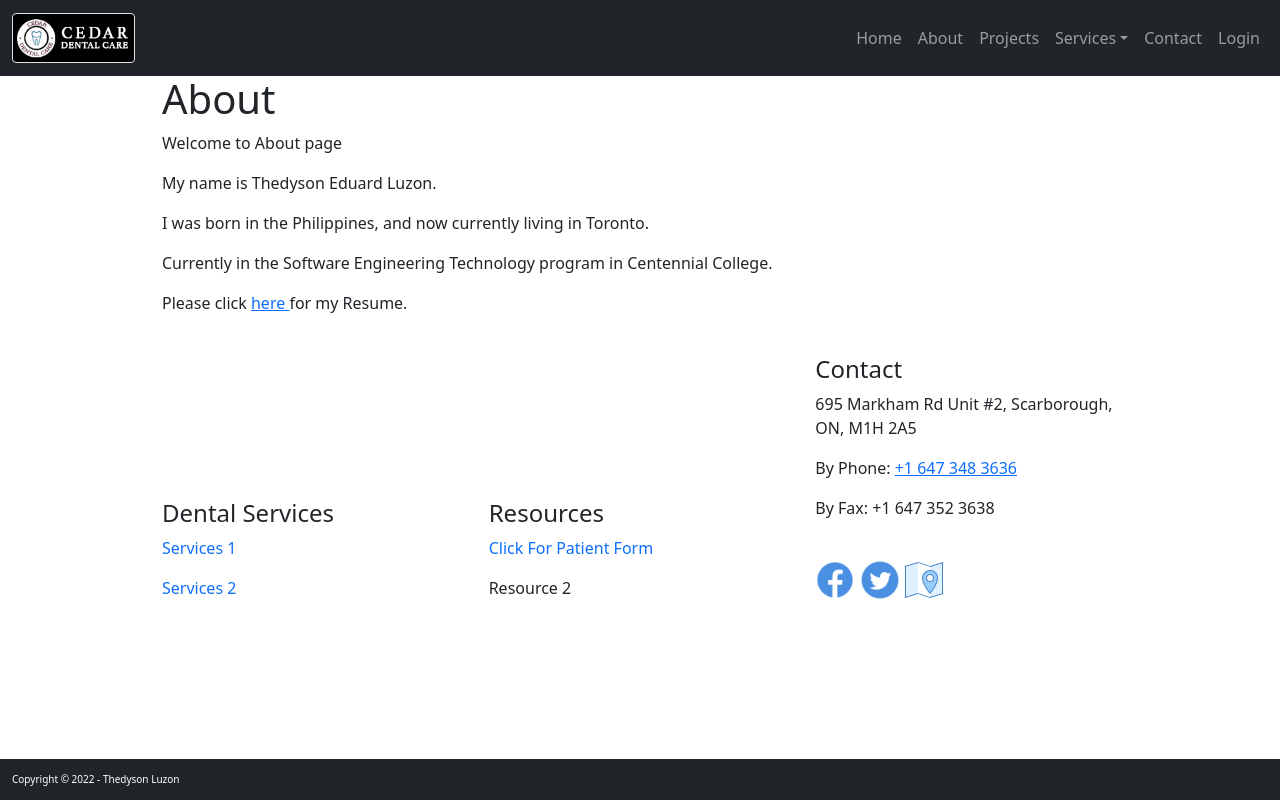
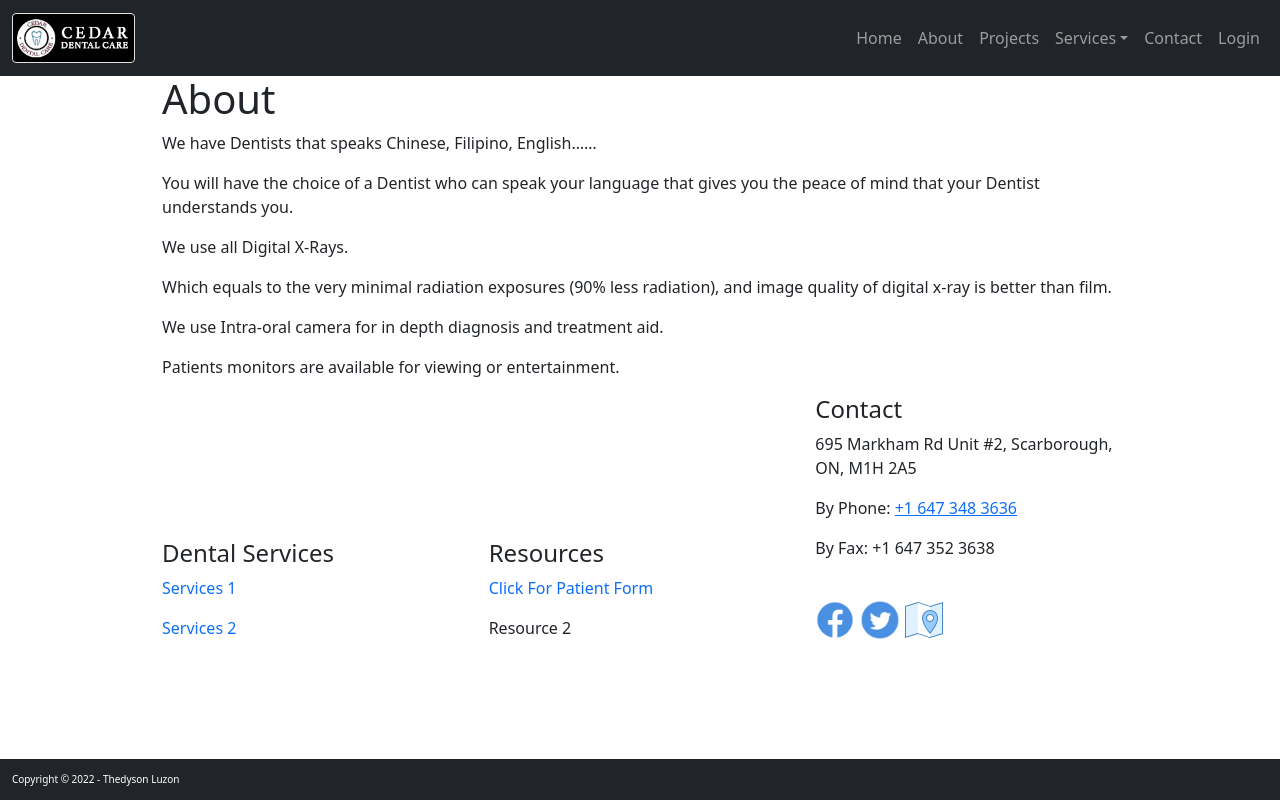
Before and after one commit to ThedysonLuzon/cedardentalcare, a Node server app: page /about in a window 1280 px wide. Run offline with Node 20, Linux system fonts and the light colour scheme; some libraries are stand-ins or nearby versions.

Commit message:
Added content on about and home pages

```diff
--- a/server/views/content/about.ejs
+++ b/server/views/content/about.ejs
@@ -3,12 +3,16 @@
   <h1>
     <%= title %>
   </h1>
-  <p>Welcome to <%= title %> page
-  </p>
-  <p> My name is Thedyson Eduard Luzon. </p>
-  <p> I was born in the Philippines, and now currently living in Toronto. </p>
-  <p> Currently in the Software Engineering Technology program in Centennial College.</p>
 
-  <p>Please click <a href="https://centennialcollegeedu-my.sharepoint.com/:b:/g/personal/tluzon1_my_centennialcollege_ca/EdPMxQQrWltEqIjy7ZzdhLwBxcfIe_dWi_JHXI8-iyprKA?e=Yp8jB8"> here </a> for my Resume. </p>
- <br>
+  <p> We have Dentists that speaks Chinese, Filipino, English…… </p>
+  <p> You will have the choice of a Dentist who can speak your language that gives you the peace of mind that your Dentist understands you. </p>
+  <p> We use all Digital X-Rays.</p>
+
+  <p> Which equals to the very minimal radiation exposures (90% less radiation), and image quality of digital x-ray is better than film. </p>
+  <p> We use Intra-oral camera for in depth diagnosis and treatment aid. </p>
+  <p> Patients monitors are available for viewing or entertainment. </p>
+
+  <p></p>
+  <p></p>
+
 </div>
```
Also changed, not shown: server/views/content/home.ejs (+7 -5 lines).
